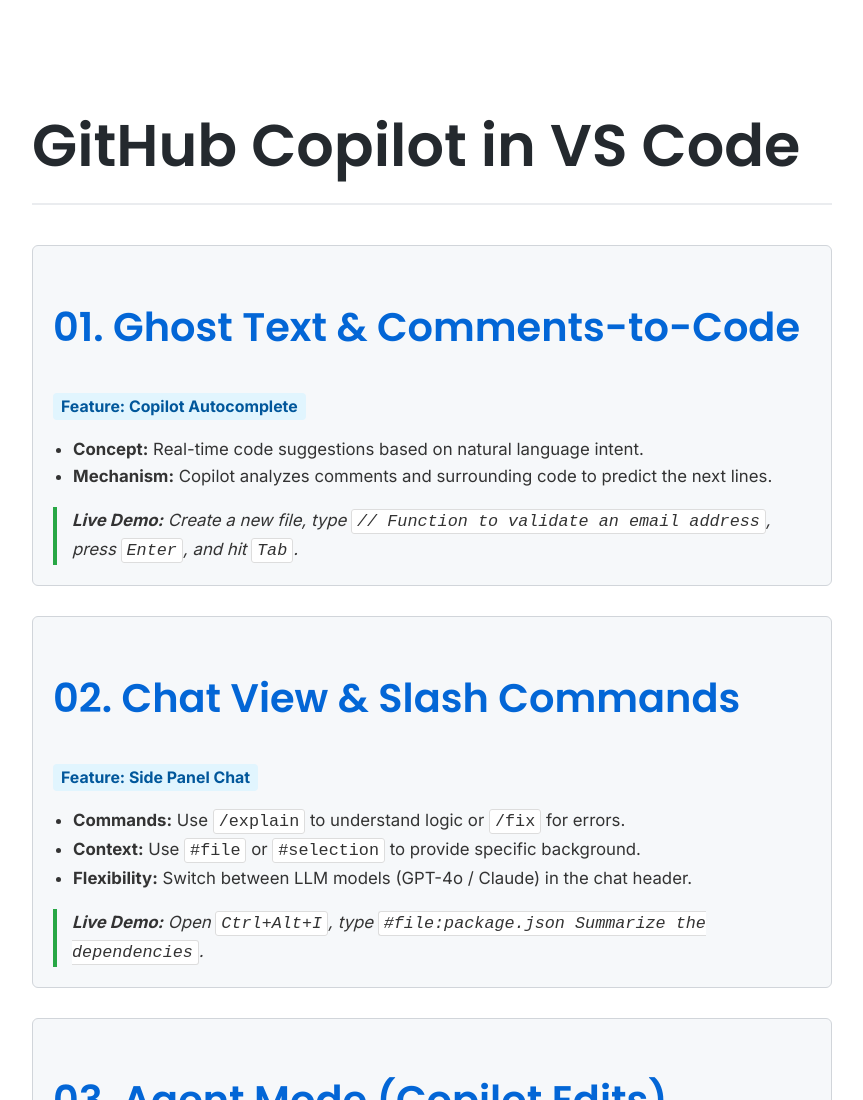
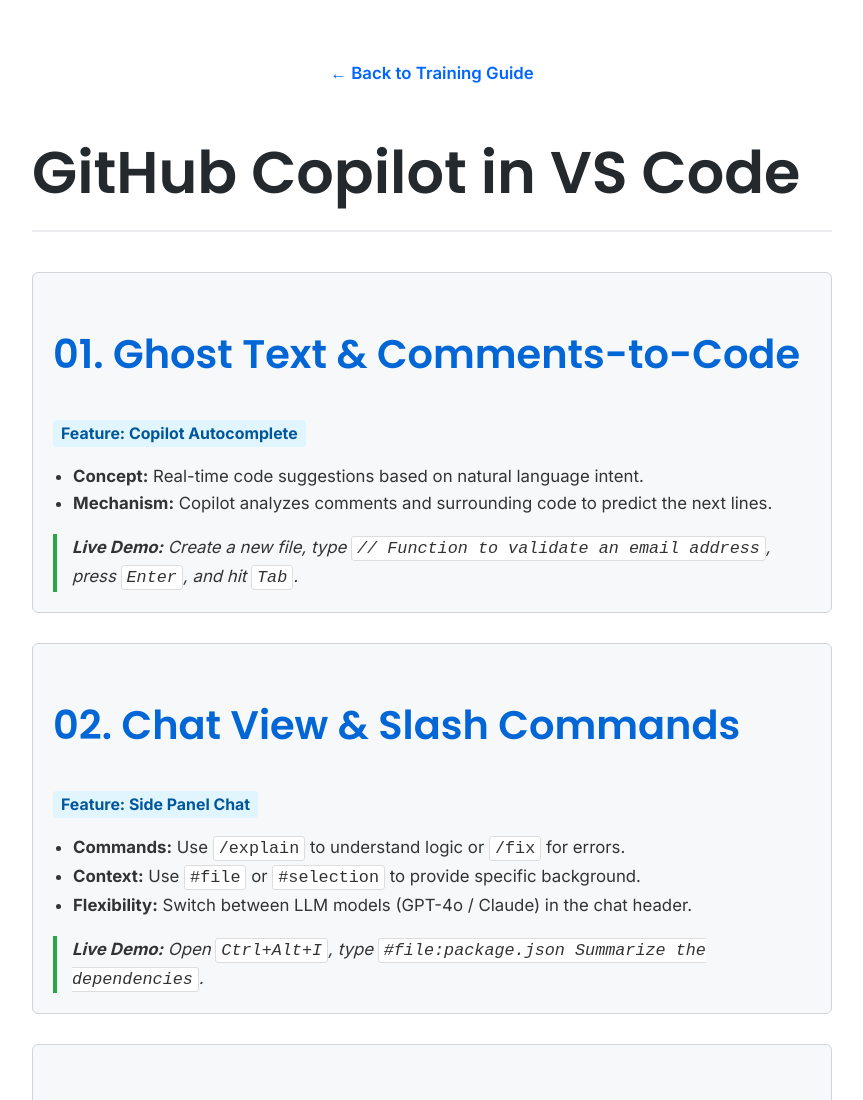
Before and after one commit to RefaeloMoscatelo/GithubCopilot, a plain HTML site: page task1.html in a window 1280 px wide. Shown: the top 1100 px of the page, without its empty margins (208-1071 px from the left). Drawn offline with Linux system fonts and the light colour scheme.

Commit message:
Add navigation link to return to Training Guide in task1.html

```diff
--- a/task1.html
+++ b/task1.html
@@ -18,6 +18,9 @@
     </style>
 </head>
 <body>
+    <nav style="text-align: center; margin-bottom: 20px;">
+        <a href="index.html" style="color: #0066ff; text-decoration: none; font-weight: 600;">← Back to Training Guide</a>
+    </nav>
 
     <h1>GitHub Copilot in VS Code</h1>
 
```
